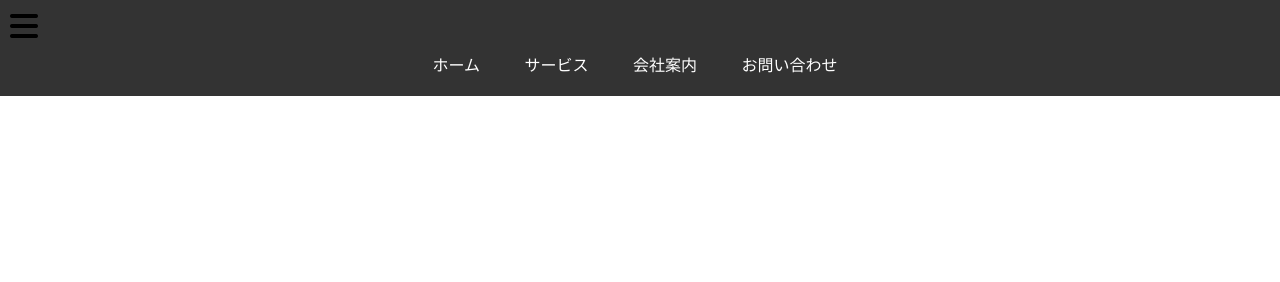
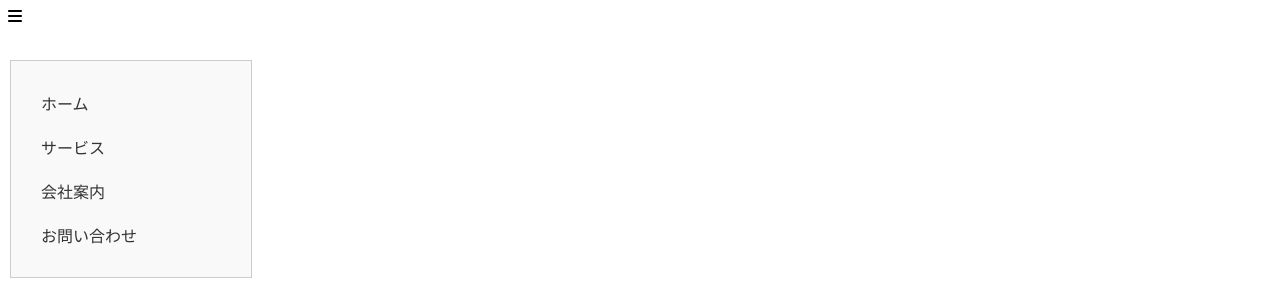
Before and after one commit to ysdktr/exam, a plain HTML site: page index.html in a window 1280 px wide. Both pictures are taken after a click on the icon 24 px from the left and 26 px from the top of the page. Drawn offline with nearby package versions, Linux system fonts and the light colour scheme.

Commit message:
Update index.html

```diff
--- a/index.html
+++ b/index.html
@@ -4,67 +4,54 @@
 <meta charset="UTF-8">
 <meta name="viewport" content="width=device-width, initial-scale=1.0">
 <title>ハンバーガーメニューの実装</title>
-<!-- Font Awesome の CSS を読み込む -->
+<!-- Font Awesome CDN -->
 <link rel="stylesheet" href="https://cdnjs.cloudflare.com/ajax/libs/font-awesome/6.0.0-beta3/css/all.min.css" integrity="sha512-xxxxxxxxxxxxxxxxxxxxxxxxxxxxxxxxxxxxxxxxxxxxxxxxxxxxxxxxxxxxxxxxxx" crossorigin="anonymous" />
 <style>
-    /* 簡単なスタイル */
-    body {
-        font-family: Arial, sans-serif;
-        margin: 0;
-        padding: 0;
+    /* ここに必要なCSSを追加 */
+    .menu {
+        display: none; /* 初期状態ではメニューを非表示にする */
+        background-color: #f9f9f9;
+        padding: 20px;
+        position: absolute;
+        top: 60px;
+        left: 10px;
+        width: 200px;
+        border: 1px solid #ccc;
+        z-index: 1000;
     }
-    .navbar {
-        background-color: #333;
+    .menu a {
+        display: block;
         padding: 10px;
+        text-decoration: none;
+        color: #333;
     }
-    .navbar .menu {
-        display: none;
-    }
-    .navbar ul {
-        margin: 0;
-        padding: 0;
-        list-style-type: none;
-        text-align: center;
-    }
-    .navbar ul li {
-        display: inline-block;
-        margin-right: 10px;
-    }
-    .navbar ul li a {
-        color: #fff;
-        text-decoration: none;
-        padding: 10px 15px;
-        display: block;
-    }
-    .navbar ul li a:hover {
-        background-color: #555;
+    .menu a:hover {
+        background-color: #ddd;
     }
 </style>
 </head>
 <body>
 
-<div class="navbar">
-    <!-- ハンバーガーメニューのアイコン -->
-    <i class="fas fa-bars fa-2x"></i>
+<!-- ハンバーガーメニューのアイコン -->
+<i class="fas fa-bars" id="menu-icon"></i>
 
-    <!-- メニュー項目 -->
-    <ul class="menu">
-        <li><a href="#">ホーム</a></li>
-        <li><a href="#">サービス</a></li>
-        <li><a href="#">会社案内</a></li>
-        <li><a href="#">お問い合わせ</a></li>
-    </ul>
+<!-- メニューの内容 -->
+<div class="menu" id="menu">
+    <a href="#">ホーム</a>
+    <a href="#">サービス</a>
+    <a href="#">会社案内</a>
+    <a href="#">お問い合わせ</a>
 </div>
 
-<!-- jQuery の読み込み -->
 <script src="https://code.jquery.com/jquery-3.6.0.min.js" integrity="sha512-xxxxxxxxxxxxxxxxxxxxxxxxxxxxxxxxxxxxxxxxxxxxxxxxxxxxxxxxxxxxxxxxxx" crossorigin="anonymous"></script>
 <script>
-    $(document).ready(function() {
-        // ハンバーガーメニューのアイコンがクリックされたときの処理
-        $('.fa-bars').click(function() {
-            $('.menu').slideToggle(); // メニューをスライドで表示/非表示
-        });
+$(document).ready(function() {
+    // ハンバーガーメニューアイコンがクリックされたら
+    $('#menu-icon').click(function() {
+        // メニューを表示/非表示にする
+        $('#menu').toggle();
     });
+});
 </script>
 
 </body>
```
